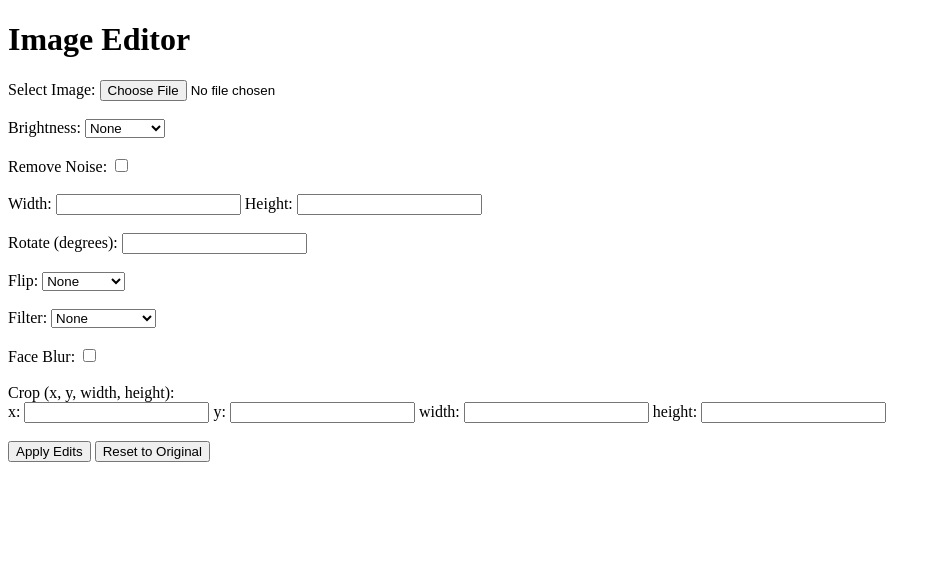
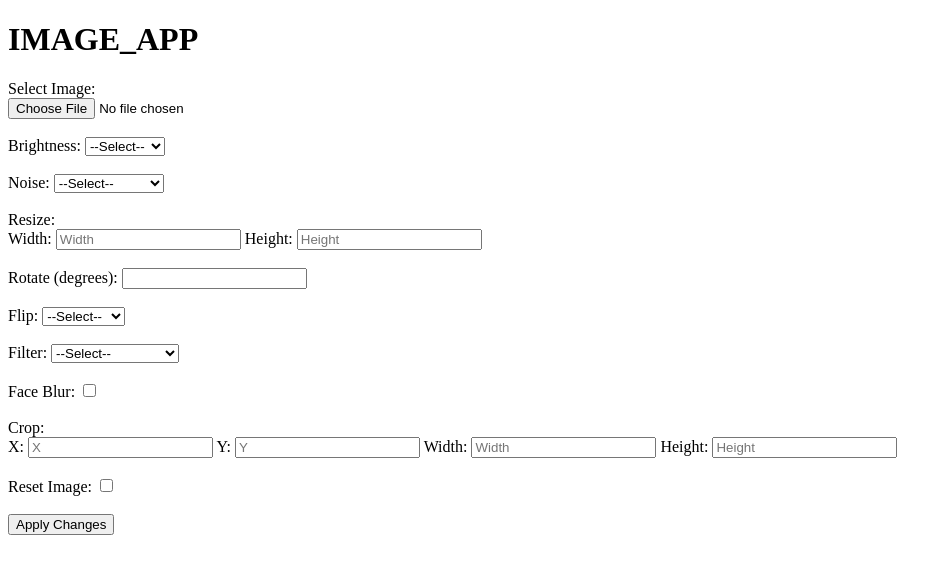
Before and after one commit to PrasannaDevi182003/image_app, a FastAPI app: page / in a window 1280 px wide. Shown: the top 574 px of the page, without its empty margins (0-952 px from the left). Run offline with FastAPI, Linux system fonts and the light colour scheme.

Commit message:
Update with latest changes

```diff
--- a/templates/index.html
+++ b/templates/index.html
@@ -1,68 +1,85 @@
-<!-- templates/index.html -->
 <!DOCTYPE html>
 <html>
 <head>
-    <title>Image Editor</title>
+    <title>IMAGE_APP</title>
 </head>
 <body>
-    <h1>Image Editor</h1>
+    <h1>IMAGE_APP</h1>
 
+    <!-- Image Upload and Edit Form -->
     <form action="/edit" method="post" enctype="multipart/form-data">
-        <label>Select Image:</label>
+        <label>Select Image:</label><br>
         <input type="file" name="file"><br><br>
 
+        <!-- Brightness -->
         <label>Brightness:</label>
         <select name="brightness">
-            <option value="">None</option>
+            <option value="">--Select--</option>
             <option value="Increase">Increase</option>
             <option value="Decrease">Decrease</option>
         </select><br><br>
 
-        <label>Remove Noise:</label>
-        <input type="checkbox" name="noise" value="Remove Noise"><br><br>
+        <!-- Noise Removal -->
+        <label>Noise:</label>
+        <select name="noise">
+            <option value="">--Select--</option>
+            <option value="Remove Noise">Remove Noise</option>
+        </select><br><br>
 
-        <label>Width:</label>
-        <input type="text" name="width">
-        <label>Height:</label>
-        <input type="text" name="height"><br><br>
+        <!-- Resize -->
+        <label>Resize:</label><br>
+        Width: <input type="text" name="width" placeholder="Width">
+        Height: <input type="text" name="height" placeholder="Height"><br><br>
 
+        <!-- Rotate -->
         <label>Rotate (degrees):</label>
         <input type="text" name="rotate"><br><br>
 
+        <!-- Flip -->
         <label>Flip:</label>
         <select name="flip">
-            <option value="">None</option>
+            <option value="">--Select--</option>
             <option value="horizontal">Horizontal</option>
             <option value="vertical">Vertical</option>
         </select><br><br>
 
+        <!-- Filters -->
         <label>Filter:</label>
         <select name="filter">
-            <option value="">None</option>
+            <option value="">--Select--</option>
             <option value="bw">Black & White</option>
             <option value="sepia">Sepia</option>
             <option value="invert">Invert</option>
             <option value="sharpen">Sharpen</option>
-            <option value="contrast">Contrast</option>
+            <option value="contrast">Increase Contrast</option>
         </select><br><br>
 
+        <!-- Face Blur -->
         <label>Face Blur:</label>
-        <input type="checkbox" name="face_blur"><br><br>
+        <input type="checkbox" name="face_blur" value="on"><br><br>
 
-        <label>Crop (x, y, width, height):</label><br>
-        x: <input type="text" name="crop_x">
-        y: <input type="text" name="crop_y">
-        width: <input type="text" name="crop_w">
-        height: <input type="text" name="crop_h"><br><br>
+        <!-- Crop -->
+        <label>Crop:</label><br>
+        X: <input type="text" name="crop_x" placeholder="X">
+        Y: <input type="text" name="crop_y" placeholder="Y">
+        Width: <input type="text" name="crop_w" placeholder="Width">
+        Height: <input type="text" name="crop_h" placeholder="Height"><br><br>
 
-        <button type="submit">Apply Edits</button>
-        <button type="submit" name="reset" value="1">Reset to Original</button>
+        <!-- Reset -->
+        <label>Reset Image:</label>
+        <input type="checkbox" name="reset" value="on"><br><br>
+
+        <button type="submit">Apply Changes</button>
     </form>
 
     {% if edited %}
-        <h2>Edited Image:</h2>
-        <img src="{{ edited_image }}" alt="Edited Image" width="300"><br>
-        <a href="/download">Download Edited Image</a>
+        <h2>Original Image</h2>
+        <img src="/static/original.jpg" alt="Original Image" width="300"><br><br>
+
+        <h2>Edited Image</h2>
+        <img src="{{ edited_image }}" alt="Edited Image" width="300"><br><br>
+
+        <a href="/download"><button>Download Edited Image</button></a>
     {% endif %}
 </body>
 </html>
```
